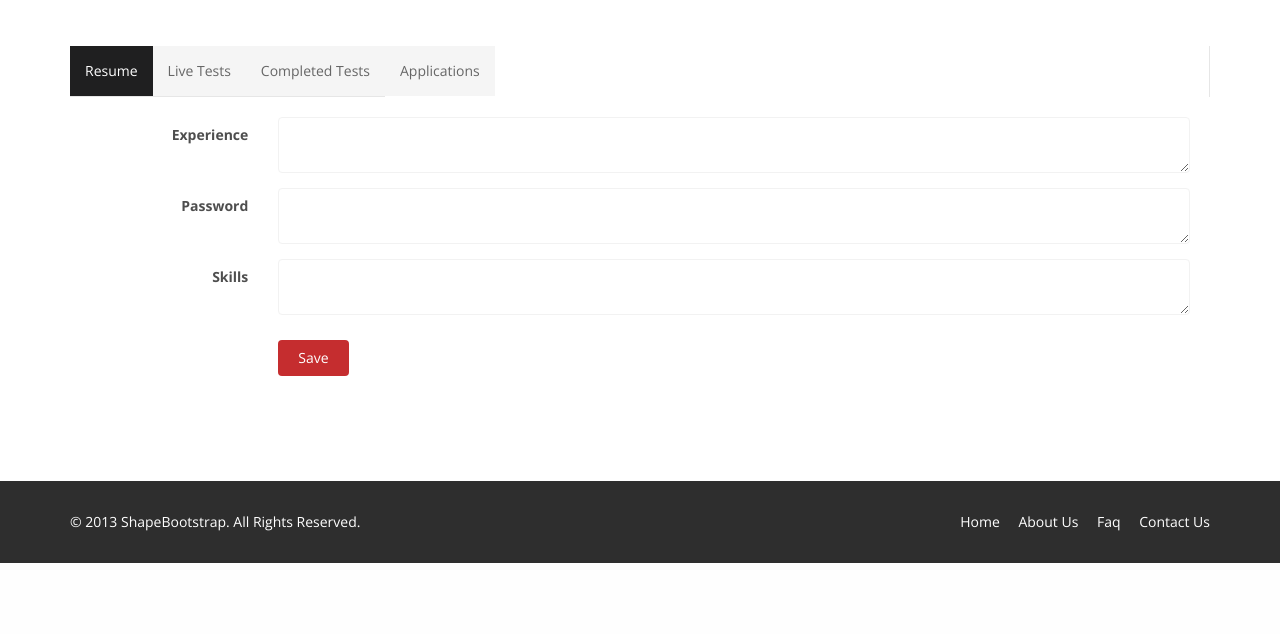
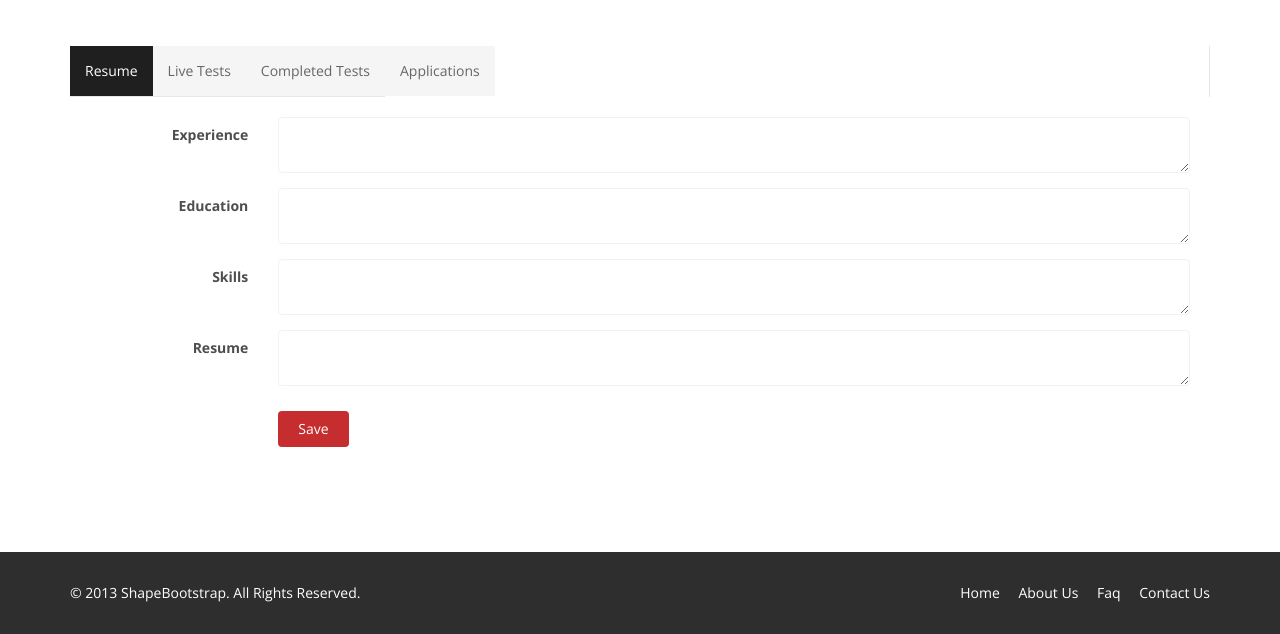
Before and after one commit to amponce/elsa, a Flask app: template templates/home.html in a window 1280 px wide. Shown: the part 391-1025 px from the top of the page. Before the commit the page ends 954 px from the top, so only its background shows below. Run offline with Flask 2, Linux system fonts and the light colour scheme; the template is opened without the code that fills it, so the values that code supplies are empty; parts of the project's set-up code (start-up, migrations or seed data) failed here and were passed over.

Commit message:
Adding a combined resume field.

```diff
--- a/eforms.py
+++ b/eforms.py
@@ -43,6 +43,7 @@ class Resume(form.Form):
     education = fields.TextField()
     experience = fields.TextField()
     skills = fields.TextField()
+    resume = fields.StringField()
 
     def validate_resume(self, field):
         if db.session.query(models.Resume).filter_by(user_id=self.user_id.data).count() > 0:
--- a/models.py
+++ b/models.py
@@ -37,6 +37,7 @@ class Resume(db.Model):
     education = db.Column(db.String(4000))
     experience = db.Column(db.String(4000))
     skills = db.Column(db.String(4000))
+    resume = db.Column(db.String(4000))
     created = db.Column(db.DateTime, default=datetime.datetime.utcnow)
 
     def __repr__(self):
--- a/templates/home.html
+++ b/templates/home.html
@@ -79,7 +79,7 @@
                         </div>
                       </div>
                       <div class="form-group">
-                        <label for="inputPassword3" class="col-sm-2 control-label">Password</label>
+                        <label for="inputPassword3" class="col-sm-2 control-label">Education</label>
                         <div class="col-sm-10">
                           <textarea class="form-control" id="inputPassword3" name="education">
                           </textarea>
@@ -90,6 +90,13 @@
                         <label for="inputPassword3" class="col-sm-2 control-label">Skills</label>
                         <div class="col-sm-10">
                           <textarea class="form-control" id="inputPassword3" name="skills">
+                          </textarea>
+                        </div>
+                      </div>
+                        <div class="form-group">
+                        <label for="resume" class="col-sm-2 control-label">Resume</label>
+                        <div class="col-sm-10">
+                          <textarea class="form-control" name="experience">
                           </textarea>
                         </div>
                       </div>
```
